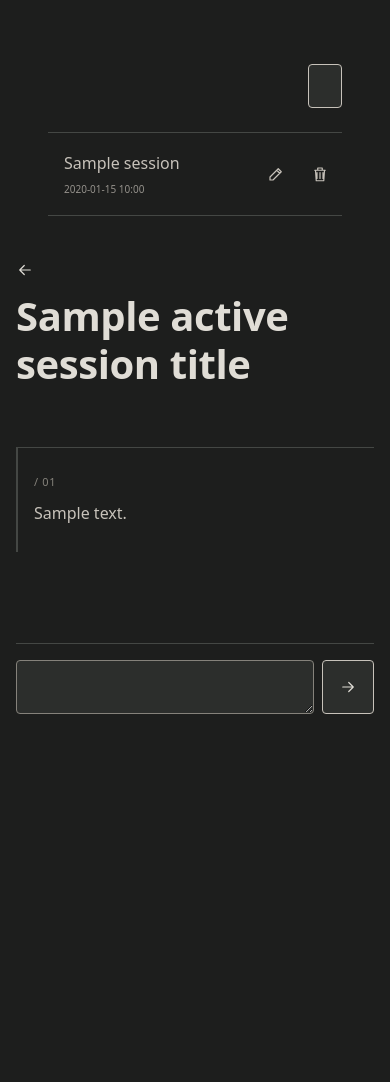
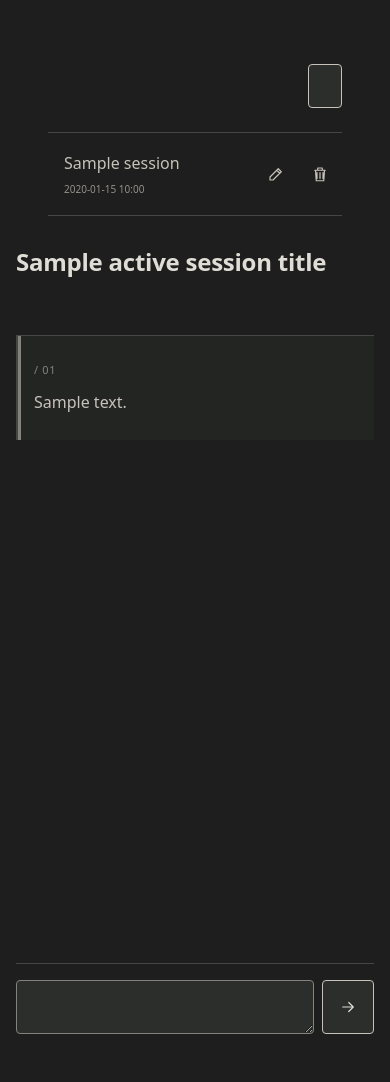
Before and after one commit to sinmentis/unflincher, a Python web app: template src/unflincher/templates/chat_session.html in a window 390 px wide. Shown: the part 58-1140 px from the top of the page. Before the commit the page ends 772 px from the top, so only its background shows below. Run offline with Jinja, Linux system fonts and the light colour scheme; the template is opened without the code that fills it: most values are stand-ins (such as "Sample title", 1, 10 or a date in 2020).

Commit message:
feat: redesign chat workspace
Co-authored-by: Copilot <223556219+Copilot@users.noreply.github.com>

Copilot-Session: a351e741-379d-44bb-9a3d-766195336905

```diff
--- a/src/unflincher/static/css/pages.css
+++ b/src/unflincher/static/css/pages.css
@@ -99,11 +99,15 @@
 .session-inline-form { display: grid; grid-template-columns: minmax(0, 1fr) auto auto; gap: var(--space-2); }
 .confirmation-actions { display: flex; flex-wrap: wrap; gap: var(--space-2); }
 .conversation-workspace { display: flex; min-width: 0; flex-direction: column; padding: var(--space-7); }
-.conversation-heading h1 { font-size: clamp(2.5rem, 6vw, 4.75rem); }
+.conversation-heading h1 { font-size: clamp(1.5rem, 3vw, 2rem); }
 .conversation-context { max-width: 48ch; color: var(--muted); font-family: var(--font-mono); font-size: 0.6875rem; }
 .conversation-thread { flex: 1; overflow-y: auto; padding-top: var(--space-7); }
-.conversation-workspace .conversation-composer { position: sticky; z-index: var(--z-sticky); bottom: 0; margin-top: auto; }
-.mobile-chat-back { display: none; }
+/* User turns keep the strong reading plane; mentor turns drop to the quiet commentary plane with an
+   accent left rule so the assistant reads as secondary editorial commentary, not a peer bubble. */
+.conversation-workspace .conversation-message.is-user .message-copy { color: var(--ink); }
+.conversation-workspace .conversation-message.is-mentor { padding-inline: var(--space-4); background: var(--commentary-plane); box-shadow: inset 3px 0 0 var(--accent); }
+/* Composer sits at the foot of the conversation column in normal flow (never floats over content). */
+.conversation-workspace .conversation-dock { margin-top: auto; }
 
 /* Timeline: life archive index (Task 6) */
 .timeline-layout { display: grid; grid-template-columns: 10rem minmax(0, 1fr); gap: var(--space-7); }
@@ -182,9 +186,9 @@
 .progress-failures li { display: flex; justify-content: space-between; gap: var(--space-4); padding: var(--space-3) 0; border-top: 1px solid var(--rule); }
 
 /* Responsive page layout (Task 10). Shell breakpoints (.command-*, .app-footer, .mobile-*,
-   .page-shell) live in shell.css; every page-layout selector -- plus mobile-ledger-enter and
-   .mobile-chat-back, whose base rule already lives here and must keep winning the cascade over
-   shell.css -- lives here so no rule is duplicated across the two files. */
+   .page-shell) live in shell.css; every page-layout selector -- plus mobile-ledger-enter, whose
+   base rule already lives here and must keep winning the cascade over shell.css -- lives here so
+   no rule is duplicated across the two files. */
 @keyframes mobile-ledger-enter {
   from { opacity: 0; transform: translateX(0.75rem); }
   to { opacity: 1; transform: translateX(0); }
@@ -230,15 +234,10 @@
   .chat-layout { display: block; min-height: auto; }
   /* The ledger fills the single mobile column, so its desktop right divider becomes a stray edge. */
   .session-ledger { border-right: 0; }
+  /* /chat stacks the session list above the empty state; an open conversation collapses the ledger. */
   [data-page="chat-session"] .session-ledger { display: none; }
-  [data-page="chat-list"] .conversation-workspace { display: none; }
-  .conversation-workspace { min-height: calc(100dvh - 8rem); padding: 0; }
+  .conversation-workspace { min-height: calc(100dvh - var(--header-height)); padding: 0; }
   [data-page="chat-session"] .conversation-workspace { animation: mobile-ledger-enter var(--motion-default) ease-out both; }
-  .mobile-chat-back { display: inline-flex; align-items: center; gap: var(--space-2); min-height: 2.75rem; }
-  .conversation-workspace .conversation-composer {
-    position: sticky;
-    bottom: calc(4.5rem + env(safe-area-inset-bottom));
-  }
   .writing-ledger { align-items: flex-start; flex-direction: column; }
   .writing-title { font-size: clamp(2.5rem, 15vw, 4.5rem); }
   .writing-body { min-height: 55dvh; }
--- a/src/unflincher/templates/chat_list.html
+++ b/src/unflincher/templates/chat_list.html
@@ -3,7 +3,7 @@
 {% block content %}
 <div class="chat-layout">
   {% include "partials/chat_sidebar.html" %}
-  <section class="conversation-workspace" aria-labelledby="chat-heading">
+  <section class="conversation-workspace" data-role="primary-task" aria-labelledby="chat-heading">
     <header class="conversation-heading">
       <p class="page-eyebrow">{{ t("nav.chat") }}</p>
       <h1 id="chat-heading">{{ t("chat.heading") }}</h1>
--- a/src/unflincher/templates/chat_session.html
+++ b/src/unflincher/templates/chat_session.html
@@ -4,10 +4,6 @@
 <div class="chat-layout">
   {% include "partials/chat_sidebar.html" %}
   <section class="conversation-workspace" aria-labelledby="chat-heading">
-    <a class="mobile-chat-back" href="/chat">
-      <svg class="icon" aria-hidden="true"><use href="#icon-back"></use></svg>
-      <span>{{ t("nav.chat") }}</span>
-    </a>
     <header class="conversation-heading">
       <p class="page-eyebrow">{{ t("nav.chat") }}</p>
       <h1 id="chat-heading">{{ active_session_title or t("chat.default_title") }}</h1>
@@ -16,7 +12,7 @@
     {% with notice_id="chat-notice", tone="failed", message="", hidden=true, live="polite" %}
       {% include "partials/inline_notice.html" %}
     {% endwith %}
-    <div id="chat-thread" class="conversation-thread">
+    <div id="chat-thread" class="conversation-thread" data-role="conversation">
       {% for msg in history %}
       <article class="conversation-message {{ 'is-user' if msg.role == 'user' else 'is-mentor' }}">
         <div class="message-stamp">
@@ -30,11 +26,13 @@
     </div>
     <div id="chat-stream" class="stream-surface" hidden aria-live="polite"></div>
     {% set message_endpoint = "/chat/" ~ active_session_id ~ "/message" if active_session_id else "/chat/message" %}
-    {% with composer_id="general-chat-composer", input_id="chat-input", send_id="chat-send",
-      placeholder=t("chat.input_placeholder"), input_aria=t("chat.input_aria"),
-      send_label=t("chat.send"), endpoint=message_endpoint, stream_target_id="chat-stream" %}
-      {% include "partials/conversation_composer.html" %}
-    {% endwith %}
+    <div class="conversation-dock" data-role="composer">
+      {% with composer_id="general-chat-composer", input_id="chat-input", send_id="chat-send",
+        placeholder=t("chat.input_placeholder"), input_aria=t("chat.input_aria"),
+        send_label=t("chat.send"), endpoint=message_endpoint, stream_target_id="chat-stream" %}
+        {% include "partials/conversation_composer.html" %}
+      {% endwith %}
+    </div>
   </section>
 </div>
 {% endblock %}
--- a/src/unflincher/templates/partials/chat_sidebar.html
+++ b/src/unflincher/templates/partials/chat_sidebar.html
@@ -3,7 +3,7 @@
     <p class="session-ledger-title">{{ t("chat.heading") }}</p>
     <a class="button button--accent" href="/chat/new">{{ t("chat_sidebar.new") }}</a>
   </header>
-  <ol class="session-ledger-list">
+  <ol class="session-ledger-list" data-role="session-list">
     {% for s in sessions %}
     <li class="session-row{% if s.id == active_session_id %} is-active{% endif %}" data-role="session-row">
       <a class="session-link" href="/chat/{{ s.id }}"
```
Also changed, not shown: tests/test_routes_chat.py (+6 -2 lines), tests/test_ui_contracts.py (+6 -25 lines).
